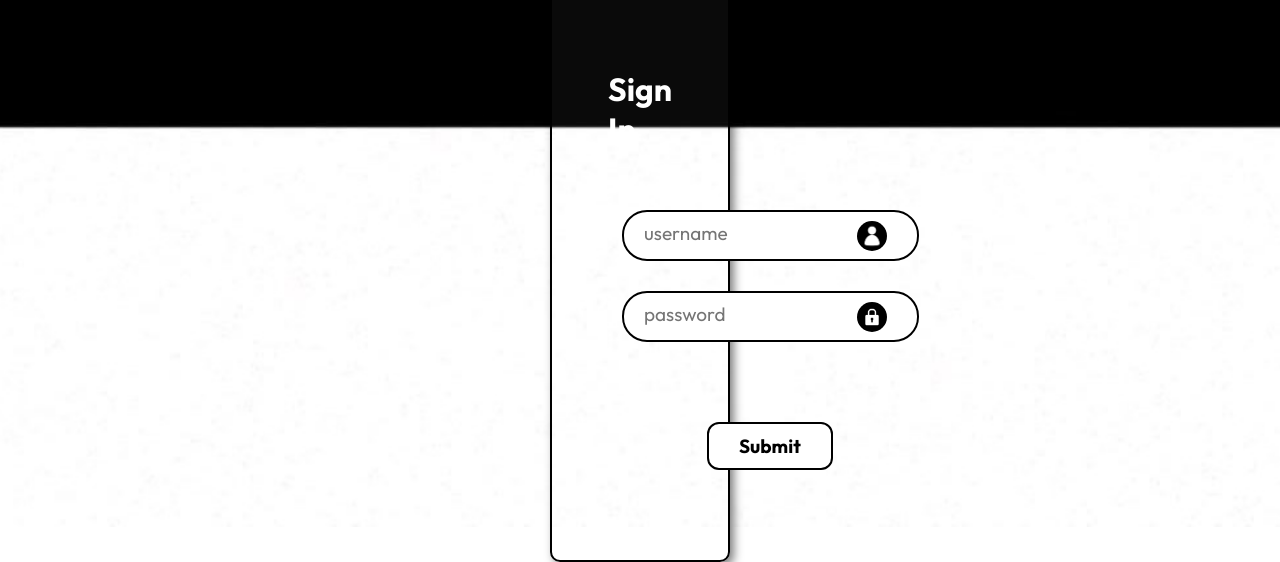
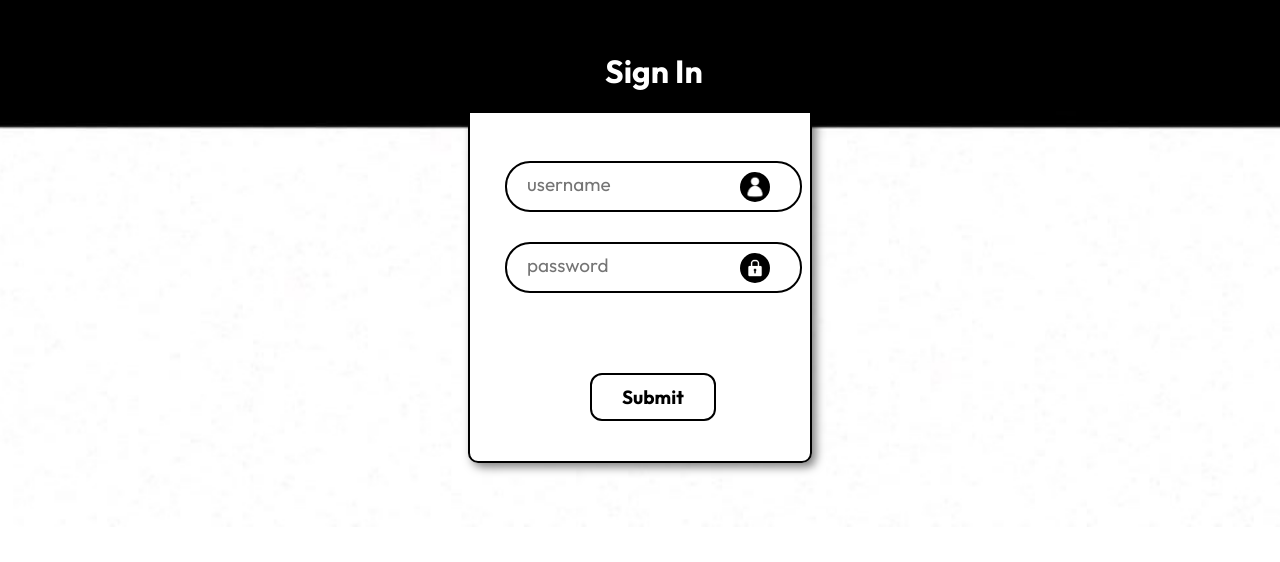
Before and after one commit to BijuJersonRA/Portfolio-project, a plain HTML site: page index.html in a window 1280 px wide. Shown: the part 273-835 px from the top of the page. After the commit the page ends 800 px from the top, so only its background shows below. Drawn offline with Linux system fonts and the light colour scheme.

Commit message:
overlaping bug in login page is fixed

```diff
--- a/index.html
+++ b/index.html
@@ -1,12 +1,15 @@
 <!DOCTYPE html>
 <html lang="en">
+
 <head>
     <meta charset="UTF-8">
     <meta name="viewport" content="width=device-width, initial-scale=1.0">
     <title>Welcome</title>
     <link rel="stylesheet" href="./styles.css/main.css">
 </head>
+
 <body>
+    <div class="container">
         <img src="./assets/login1-bg.jpg" class="full-screen" alt="Login-Background">
         <div class="window">
             <div class="sign">
@@ -17,11 +20,13 @@
                     <form action="./pages/Home.html">
                         <div class="user-class">
                             <img src="./assets/user1.jpg" alt="username icon">
-                        <input type="text" id="user" placeholder="username" pattern="[A-Za-z0-9 ]*" title="Only letters, numbers, and spaces allowed" autocomplete="off" required>
+                            <input type="text" id="user" placeholder="username" pattern="[A-Za-z0-9 ]*"
+                                title="Only letters, numbers, and spaces allowed" autocomplete="off" required>
                         </div>
                         <div class="lock">
                             <img src="./assets/lock1.jpg" width="30px" alt="">
-                        <input type="password" id="pass" placeholder="password" required minlength="6" autocomplete="off">
+                            <input type="password" id="pass" placeholder="password" required minlength="6"
+                                autocomplete="off">
                         </div>
                         <button type="submit" class="submit-btn">Submit</button>
                     </form>
@@ -29,6 +34,9 @@
 
             </div>
         </div>
+    </div>
+
 
 </body>
+
 </html>
--- a/styles.css/main.css
+++ b/styles.css/main.css
@@ -1,63 +1,90 @@
 @import url('https://fonts.googleapis.com/css2?family=Outfit:wght@100..900&display=swap');
 
-*{
+* {
     font-family: Outfit;
     margin: 0;
     padding: 0;
     box-sizing: border-box;
 }
-.full-screen{
-    position: fixed;
-    top: 0;
-    left: 0;
-    width: 100vw;
-    height: 100vh;
+
+.full-screen {
+
+
+    width: 100%;
+    height: 100%;
     object-fit: cover;
     z-index: -1;
 }
-.window{
 
-    margin: 0 550px;
-    margin-top: 250px;
-    padding-bottom: 70px;
-    background: rgba(255, 255, 255, 0.04);
+.container {
+    position: relative;
+    width: 100vw;
+    height: 100vh;
+    overflow: hidden;
+}
+
+.window {
+    position: absolute;
+    top: 58%;
+    left: 50%;
+    transform: translate(-50%, -50%);
+    width: 25%;
+    margin-top: 10px;
+    margin-bottom: 50px;
+    padding-bottom: 20px;
+    padding-right: 320px;
+    padding-left: 20px;
+    background: linear-gradient(to bottom, black 33%, white 33%);
     border-radius: 10px;
     border: 2px solid black;
-    box-shadow: 4px 4px 10px rgba(0, 0, 0, 0.5);;
+    box-shadow: 4px 4px 10px rgba(0, 0, 0, 0.5);
+    ;
+
 }
-.sign{
-    display: flex;
+
+.sign {
+    vertical-align: middle;
+    margin: 60px 115px;
+    margin-top: 100px;
+    width: 200px;
     color: white;
-    justify-content: center;
-    margin: 60px 60px;
+    padding: 10px 0px;
 }
-.sign h1{
-    margin-top: 30px;
-}
-.details{
+
+.details {
+
     width: 70%;
-    margin-left: 65px;
+    margin-left: 10%;
+    margin-right: 10%;
     padding-left: 20px;
-    padding-right: 20px;
     padding-bottom: 20px;
 }
-.user-class{
-    margin-top:1px;
+
+.form-details {
+    padding: 0 10px;
+}
+
+.user-class {
+    margin-top: 1px;
     position: relative;
-    display: inline-block;
+    display: block;
 }
-.user-class ::placeholder{
+
+.user-class ::placeholder {
     font-size: 19px;
 }
-.lock{
+
+.lock {
     margin-top: 30px;
     position: relative;
-    display: inline-block;
+    display: block;
 }
-.lock ::placeholder{
+
+.lock ::placeholder {
     font-size: 19px;
 }
-#user{
+
+#user {
     margin-left: -15px;
     padding-left: 20px;
     padding-right: 16px;
@@ -67,13 +94,16 @@
     border-radius: 25px;
     text-align: start;
     font-size: 18px;
+
 }
-#user:focus{
-    outline:auto;
+
+#user:focus {
+    outline: auto;
     box-shadow: none;
     border: auto;
 }
-#pass{
+
+#pass {
     margin-left: -15px;
     padding-left: 20px;
     padding-right: 16px;
@@ -83,11 +113,13 @@
     border-radius: 25px;
     font-size: 18px;
 }
-#pass:focus{
+
+#pass:focus {
     outline: auto;
     box-shadow: none;
     border: auto;
 }
+
 .user-class img {
     position: absolute;
     left: 220px;
@@ -98,6 +130,7 @@
     pointer-events: none;
     border-radius: 20px;
 }
+
 .lock img {
     position: absolute;
     left: 220px;
@@ -108,7 +141,9 @@
     pointer-events: none;
     border-radius: 20px;
 }
-.submit-btn{
+
+.submit-btn {
+    display: block;
     margin-top: 80px;
     margin-left: 70px;
     border: none;
@@ -122,11 +157,13 @@
     border: 2px solid black;
     transition: background-color 0.2s, color 0.2s, border 0.2s, background-color 0.15;
 }
-.submit-btn:hover{
+
+.submit-btn:hover {
     background-color: black;
     color: white;
     border: 2px solid white;
 }
-.submit-btn:active{
+
+.submit-btn:active {
     background-color: rgb(53, 50, 50);
 }
--- a/styles.css/nav.css
+++ b/styles.css/nav.css
@@ -26,6 +26,7 @@
 }
 body{
     background-color: rgb(221, 221, 221);
+    overflow-x: hidden;
 }
 .icons{
     display: flex;
```
Also changed, not shown: styles.css/about.css (+15 -9 lines). Lines whose indentation alone changed are shown as unchanged.
